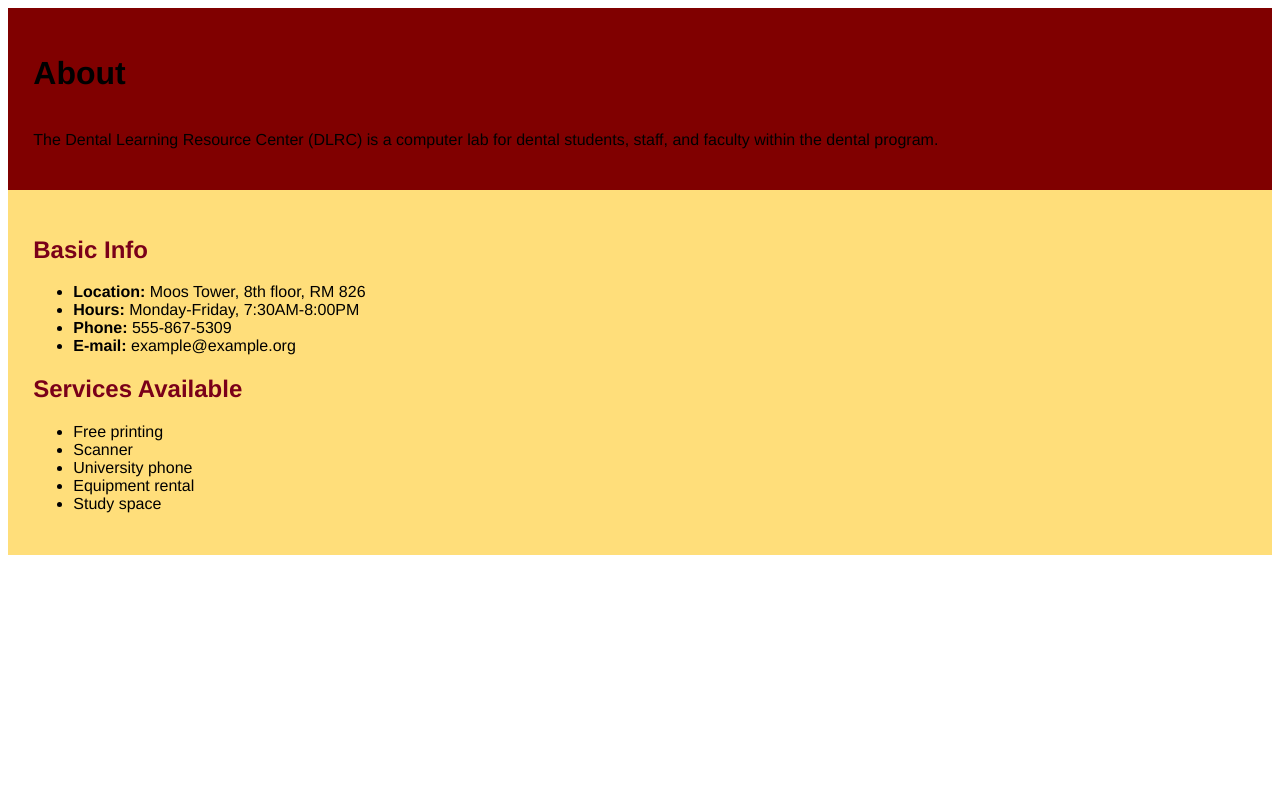
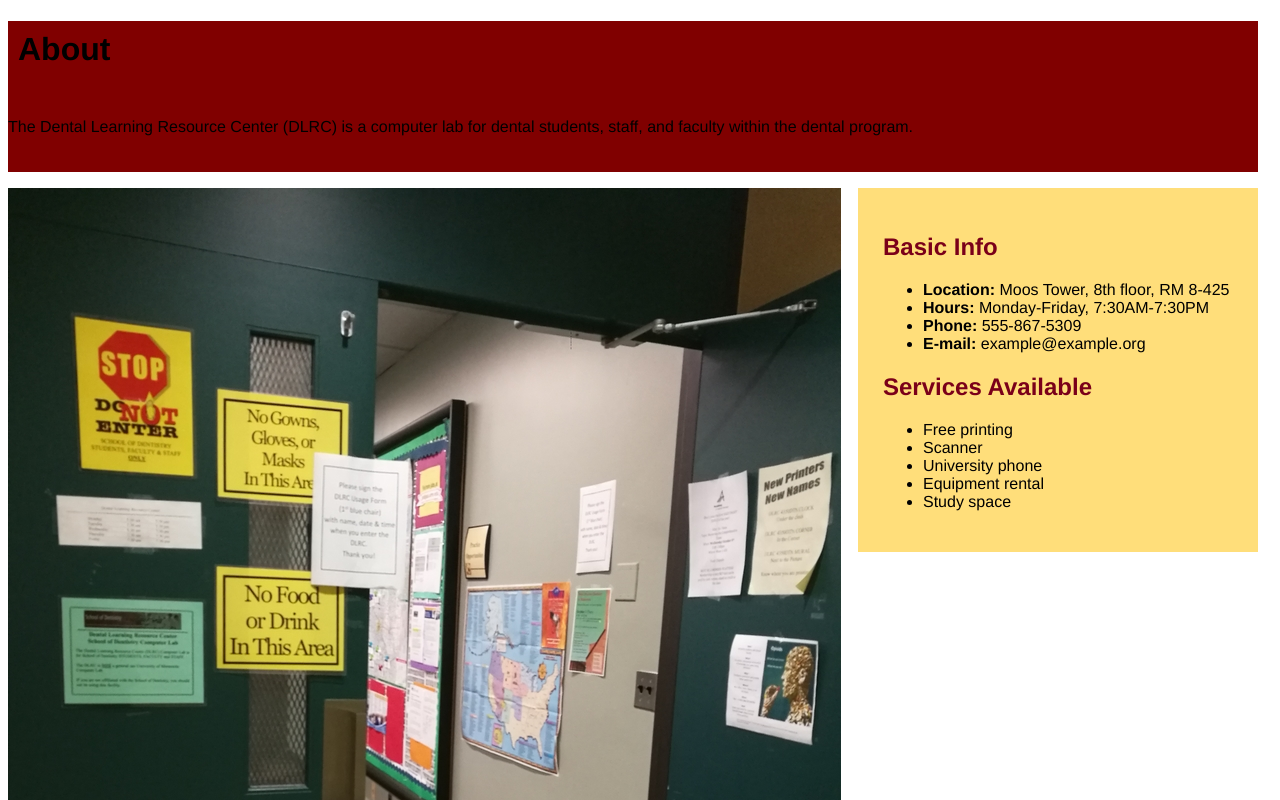
Before and after one commit to Kuesko/my-homepage-REAL, a plain HTML site: page index.html in a window 1280 px wide. Shown: the top 800 px of the page. Drawn offline with Linux system fonts and the light colour scheme.

Commit message:
Images
resize of images

```diff
--- a/index.html
+++ b/index.html
@@ -11,12 +11,13 @@
 
 <br <p>The Dental Learning Resource Center (DLRC) is a computer lab for dental students, staff, and faculty within the dental program. </p>
 </div>
+
 <div id="contact">
 
 <h2>Basic Info</h2>
 <ul>
-  <li><strong>Location:</strong> Moos Tower, 8th floor, RM 826</li>
-  <li><strong>Hours:</strong> Monday-Friday, 7:30AM-8:00PM</li>
+  <li><strong>Location:</strong> Moos Tower, 8th floor, RM 8-425</li>
+  <li><strong>Hours:</strong> Monday-Friday, 7:30AM-7:30PM</li>
   <li><strong>Phone:</strong> 555-867-5309</li>
   <li><strong>E-mail:</strong> example@example.org</li>
 
@@ -33,6 +34,7 @@
 </ul>
 
 </div>
-
+<div id="images">
+  <img src="Images/Entrance 1.jpg" class="large" alt="Entrance" />
 </body>
 </html>
--- a/styles.css
+++ b/styles.css
@@ -1,7 +1,13 @@
 body {
   font-family: "Helvetica", sans-serif;
+  width:1250px;
 }
-
+h1 {
+  padding:10px;
+}
+p {
+  padding:10px;
+}
 h2 {
   color: #7A0019;
 }
@@ -9,9 +15,14 @@ h2 {
 #contact {
   background-color: #FFDE7A;
   padding: 2%;
+  width:350px;
+  float:right;
 }
 #about {
   background-color: maroon;
-  padding: 2%
+  padding: 2%,,
+}
 
-}
+img.large (
+  width: 200px;
+  height: 200px;)
```
Also changed, not shown: Images/Audience.jpg (added), Images/Entrance 1.jpg (added), Images/Hours.jpg (added), Images/Printer.jpg (added), Images/Richard.jpg (added), Images/Scanner.jpg (added), Images/Study Space.jpg (added), 1 other file.
